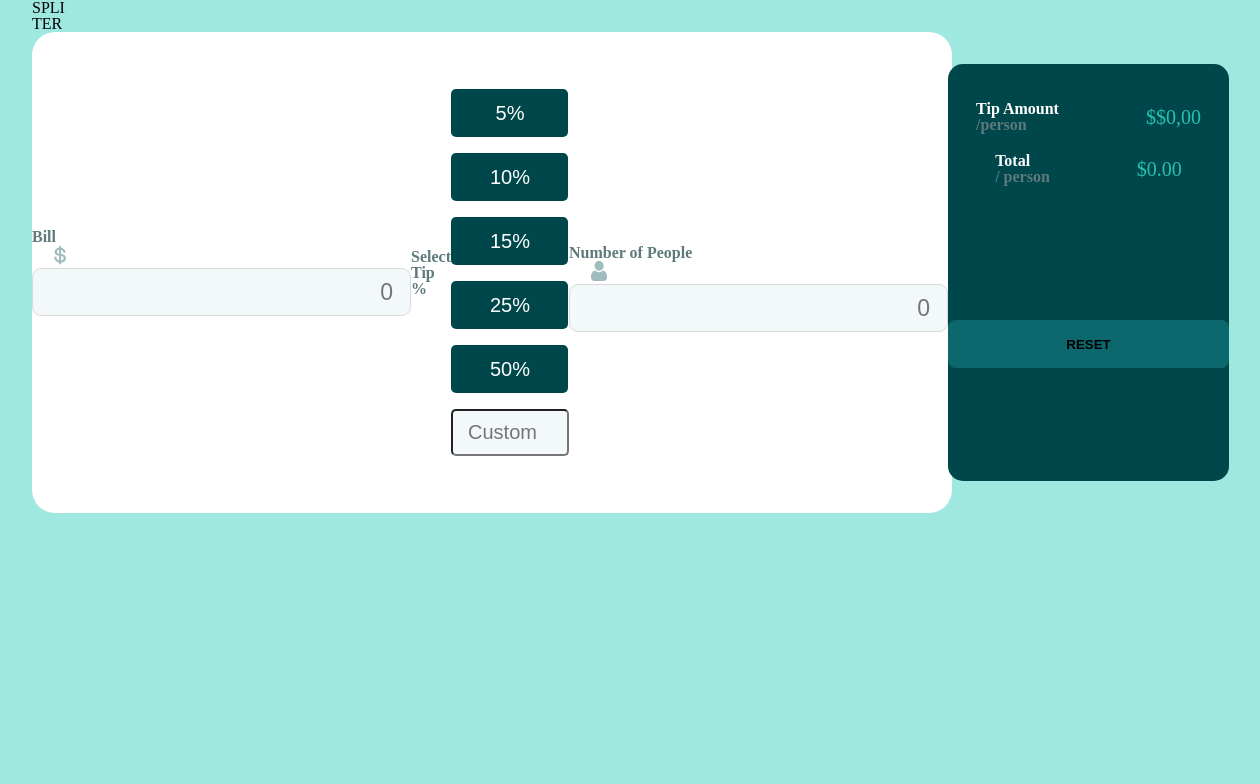
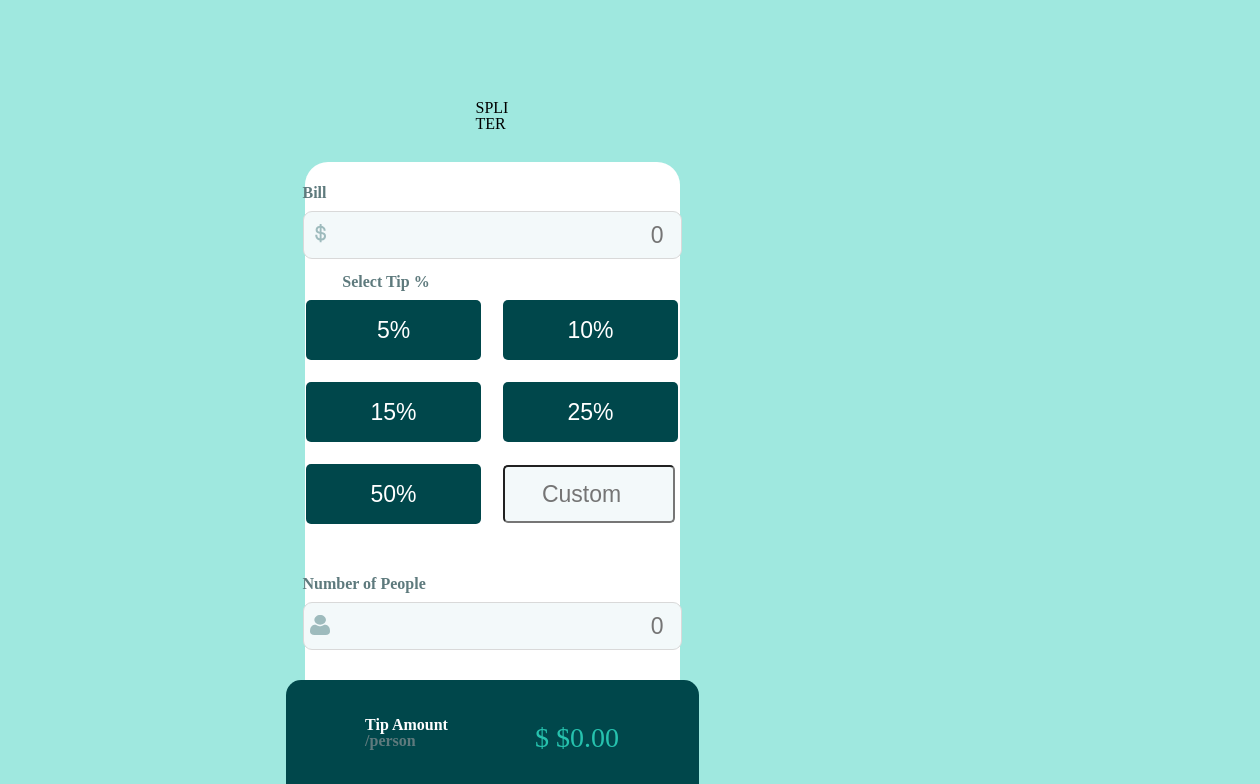
Before and after one commit to Runsprint/R.Tip-calculator, a React (Vite) app: page / in a window 1536 px wide. Shown: the top 784 px of the page, without its empty margins (276-1536 px from the left). Built offline with nearby package versions, Linux system fonts and the light colour scheme.

Commit message:
mark up and functional

```diff
--- a/src/App.css
+++ b/src/App.css
@@ -6,11 +6,30 @@ body {
   flex-direction: column;
   align-items: center;
   justify-content: center;
-  min-height: 100%;
+  min-height: 100vh;
+}
+#root {
+  display: flex;
+  flex-direction: column;
+  align-items: center;
+}
+.for_row {
+  display: flex;
+  flex-direction: column;
+  justify-content: center;
+  align-items: center;
+}
+.title {
+  margin-top: 100px;
+  margin-bottom: 30px;
 }
 .logo {
-  width: 375px;
-  height: 244px;
+  width: 20px;
+  height: 20px;
+  position: relative;
+
+  top: 91px;
+  left: 7px;
   display: flex;
   flex-direction: column;
   align-items: center;
@@ -18,9 +37,11 @@ body {
 }
 .logoDolar {
   position: relative;
-  right: -22px;
+  right: -12px;
   height: 20px;
+  top: 61px;
 }
+
 .bill_input,
 .people_input {
   font-size: 23px;
@@ -42,6 +63,12 @@ body {
   font-size: 16px;
   font-weight: 700;
   color: #5e7a7d;
+  margin-bottom: 10px;
+}
+.tip_h1 {
+  position: relative;
+  right: 106px;
+  margin-top: 15px;
 }
 .amount,
 .total {
@@ -59,6 +86,9 @@ main {
   display: flex;
   flex-direction: column;
   align-items: center;
+  border-bottom-right-radius: 23px;
+  border-bottom-left-radius: 23px;
+  margin-bottom: 40px;
 }
 .percent {
   width: 146px;
@@ -97,11 +127,7 @@ main {
   color: #9ebbbd;
   font-weight: 15px;
 }
-.human_logo {
-  position: relative;
-  top: -36px;
-  left: 5px;
-}
+
 .last_div {
   width: 327px;
   height: 257px;
@@ -111,8 +137,9 @@ main {
   flex-direction: column;
   align-items: center;
   margin-bottom: 32px;
-
+  gap: 30px;
   padding-top: 17px;
+  margin-top: 30px;
 }
 .tip_div {
   display: flex;
@@ -169,30 +196,51 @@ main {
   background-color: #9fe8df;
   cursor: pointer;
 }
+.output1,
+.output2 {
+  font-size: 28px;
+}
 @media (min-width: 1440px) {
   .cant {
     left: 280px;
   }
-  main {
+  .main {
+    display: flex;
+    flex-direction: row;
+    width: 1225px;
+    height: 700px;
+    justify-content: space-around;
+  }
+  .buttons {
+    display: grid;
+    grid-template-columns: 1fr 1fr;
+    grid-template-rows: repeat(3, 1fr);
+    gap: 22px;
+  }
+  /* main {
     display: flex;
     flex-direction: row;
     width: 920px;
     height: 481px;
     justify-content: space-around;
     border-radius: 23px;
-  }
+  } */
   .bill_input,
   .people_input {
     width: 379px;
     height: 48px;
     padding-left: 325px;
   }
-  .percent {
-    width: 117px;
+  .percent,
+  .custom {
+    font-size: 23px;
+    width: 175px;
+
+    height: 60px;
   }
-  .buttons {
-    flex-direction: column;
-    gap: 16px;
+  .custom {
+    width: 164px;
+    height: 52px;
   }
   .five,
   .ten {
@@ -212,10 +260,7 @@ main {
   .tip_div {
     margin-top: 20px;
   }
-  .custom {
-    width: 110px;
-    height: 41px;
-  }
+
   .output1,
   .output2 {
     margin: 0px;
--- a/src/App.jsx
+++ b/src/App.jsx
@@ -14,7 +14,18 @@ function App() {
   const [percent, setPercent] = useState(0);
   const [custom, setCustom] = useState("");
   const [peopleAmount, setpeopleAmount] = useState("");
-  const [result, setResult] = useState("$0,00");
+  const [result, setResult] = useState("$0.00");
+  const [totalSum, setTotalSum] = useState("$0.00");
+
+  // const handleResetClick = () => {
+  //   debugger;
+  //   setBill(0);
+  //   setpeopleAmount(null);
+  //   setPercent(0);
+  //   setResult("$0.00");
+  //   setTotalSum("$0.00");
+  //   console.log("Something");
+  // };
   return (
     <>
       <h1 className="title">
@@ -23,13 +34,14 @@ function App() {
         TER
       </h1>
       <main>
+        <div className="for_row">
           <div className="main-div">
             <div className="second">
               <div className="first">
+                <img src={iconDollar} alt="Logo" className="logoDolar" />
                 <h1 className="bill">Bill</h1>
+
                 <label>
-                <img src={iconDollar} alt="Logo" className="logoDolar" />
-
                   <input
                     className="bill_input"
                     type="number"
@@ -52,10 +64,16 @@ function App() {
                 onClick={(event) => {
                   setPercent(parseInt(item));
                   if (peopleAmount != 0 && bill != 0) {
-                  const tip = (parseInt(item) / 100) * bill;
-                  setResult(tip);
+                    const tip = ((parseInt(item) / 100) * bill) / peopleAmount;
+                    setResult(tip.toFixed(2));
+                    // const total = bill + tip * peopleAmount;
+                    // setTotalSum(total.toFixed(2));
                   }
                 }}
+                // style={{
+                //   backgroundColor: clickedButton === item ? "black" : "initial",
+                //   color: clickedButton === item ? "white" : "initial",
+                // }}
               >
                 {item}
               </button>
@@ -68,14 +86,21 @@ function App() {
               placeholder="Custom"
               onChange={(event) => {
                 setPercent(event.target.value);
+                if (peopleAmount != 0 && bill != 0) {
+                  const tip = ((custom / 100) * bill) / peopleAmount;
+                  setResult(tip.toFixed(2));
+                  // const total = bill + tip * peopleAmount;
+                  // setTotalSum(total.toFixed(2));
+                }
               }}
             />
           </div>
 
           <div className="num_people">
+            <img src={iconPerson} alt="Logo" className=" logo" />
             <h2 className="cant">Can’t be zero</h2>
             <h1 className="numb_people">Number of People</h1>
-          <img src={iconPerson} alt="Logo" className="logoDolar" />
+
             <input
               className="people_input"
               type="number"
@@ -87,7 +112,7 @@ function App() {
             />
             <div className="inputwrapper"> </div>
           </div>
-
+        </div>
         <div className="last_div">
           <div className="tip_div">
             <h1 className="amount">
@@ -95,7 +120,7 @@ function App() {
             </h1>
             <div className="output_div">
               {" "}
-              <h2 className="output1">${result}</h2>
+              <h2 className="output1">$ {result}</h2>
             </div>
           </div>
           <div className="tip_div">
@@ -104,10 +129,12 @@ function App() {
             </h1>
             <div className="output_div">
               {" "}
-              <h2 className="output2">$0.00</h2>
+              <h2 className="output2">${totalSum}</h2>
             </div>
           </div>
-          <button className="reset">RESET</button>
+          {/* <button className="reset" onClick={handleResetClick}>
+            RESET
+          </button> */}
         </div>
       </main>
     </>
```
Lines whose indentation alone changed are shown as unchanged.
